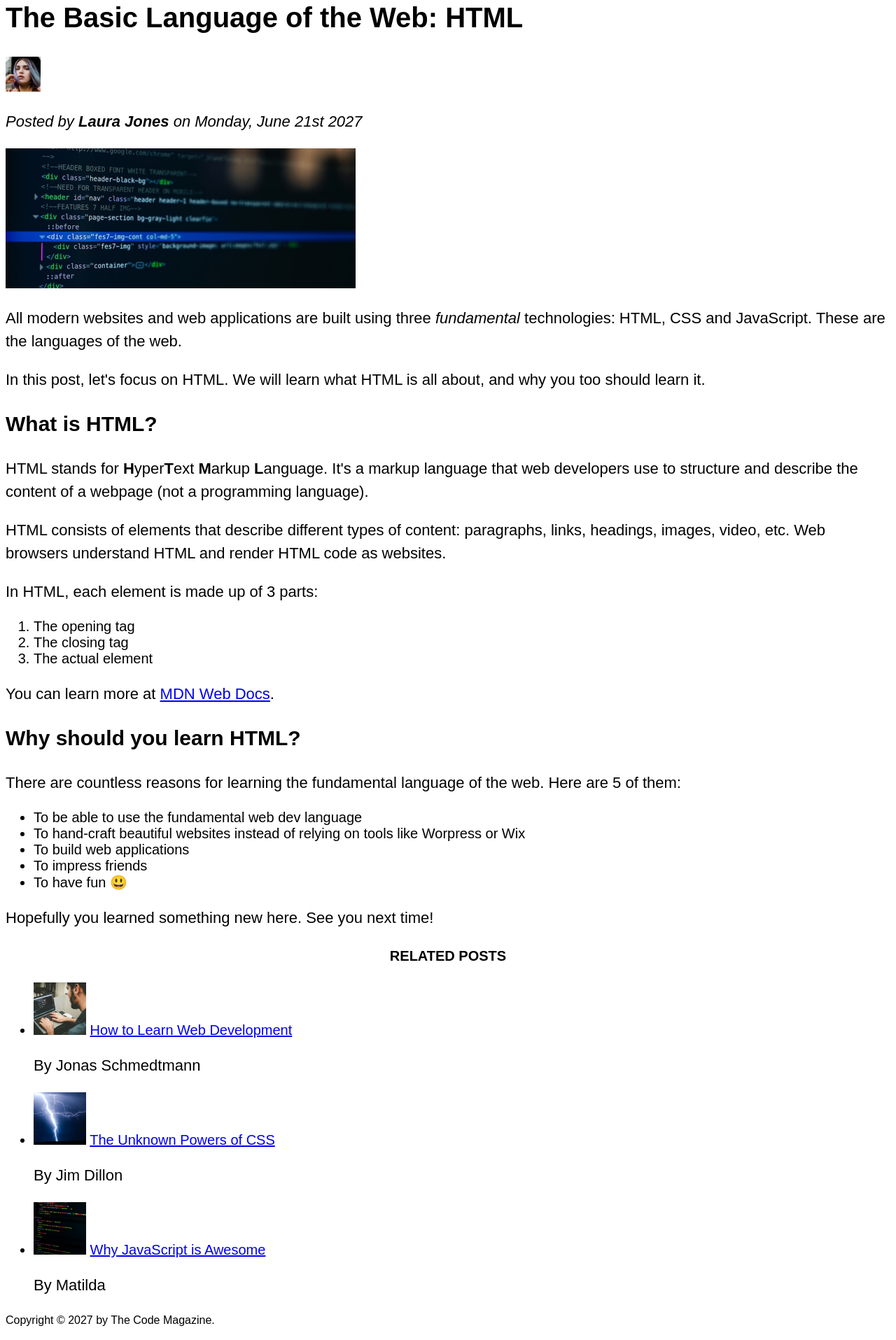
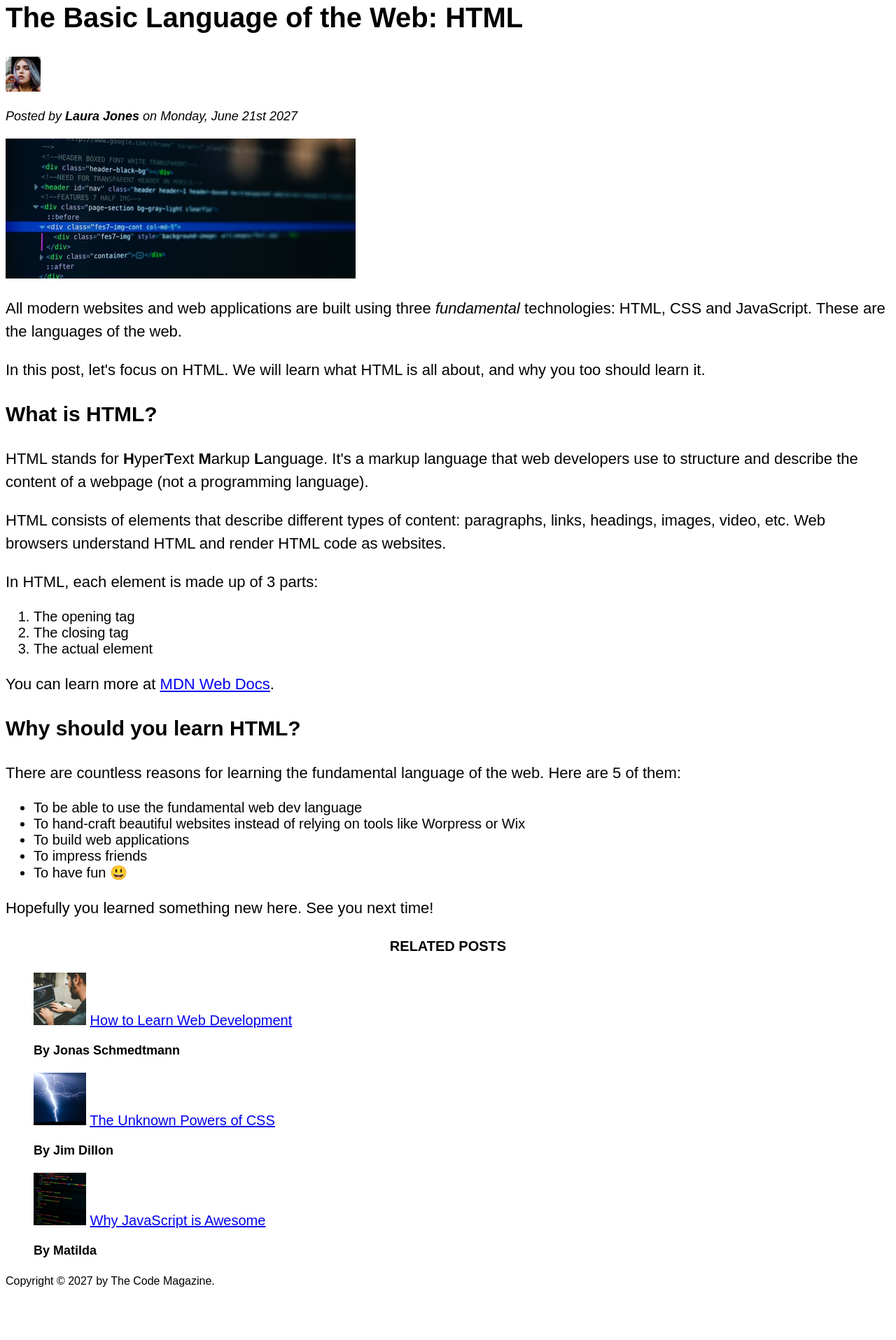
Before and after one commit to ugurulukir/Css-Fundamentals, a plain HTML site: page index.html in a window 1280 px wide. Shown: the part 169-2084 px from the top of the page at 70% size. After the commit the page ends 2028 px from the top, so only its background shows below. Drawn offline with Linux system fonts and the light colour scheme.

Commit message:
Class and ID selectors

```diff
--- a/index.html
+++ b/index.html
@@ -48,7 +48,9 @@
           width="50"
         />
 
-        <p>Posted by <strong>Laura Jones</strong> on Monday, June 21st 2027</p>
+        <p id="author">
+          Posted by <strong>Laura Jones</strong> on Monday, June 21st 2027
+        </p>
 
         <img
           src="img/post-img.jpg"
@@ -123,7 +125,7 @@
     <aside>
       <h4>Related posts</h4>
 
-      <ul>
+      <ul class="related">
         <li>
           <img
             src="img/related-1.jpg"
@@ -132,12 +134,12 @@
             width="75"
           />
           <a href="#">How to Learn Web Development</a>
-          <p>By Jonas Schmedtmann</p>
+          <p class="related-author">By Jonas Schmedtmann</p>
         </li>
         <li>
           <img src="img/related-2.jpg" alt="Lightning" width="75" heigth="75" />
           <a href="#">The Unknown Powers of CSS</a>
-          <p>By Jim Dillon</p>
+          <p class="related-author">By Jim Dillon</p>
         </li>
         <li>
           <img
@@ -147,13 +149,13 @@
             height="75"
           />
           <a href="#">Why JavaScript is Awesome</a>
-          <p>By Matilda</p>
+          <p class="related-author">By Matilda</p>
         </li>
       </ul>
     </aside>
 
     <footer>
-      <p>Copyright &copy; 2027 by The Code Magazine.</p>
+      <p id="copyright">Copyright &copy; 2027 by The Code Magazine.</p>
     </footer>
   </body>
 </html>
--- a/style.css
+++ b/style.css
@@ -39,11 +39,36 @@ li {
 }
 
 /* descendant selector */
-footer p {
+/* footer p {
+  font-size: 16px;
+} */
+
+/* article header p {
+  font-style: italic;
+} */
+
+/* nested descendant selector */
+
+/* hash selector */
+#author {
+  font-style: italic;
+  font-size: 18px;
+}
+
+#copyright {
   font-size: 16px;
 }
 
-article header p {
-  font-style: italic;
+/* class selector */
+.related-author {
+  font-size: 18px;
+  font-weight: bold;
 }
-/* nested descendant selector */
+
+/* ul {
+  list-style: none;
+} */
+
+.related {
+  list-style: none;
+}
```
